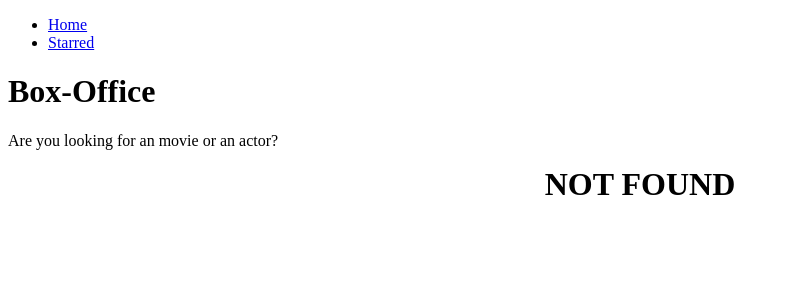
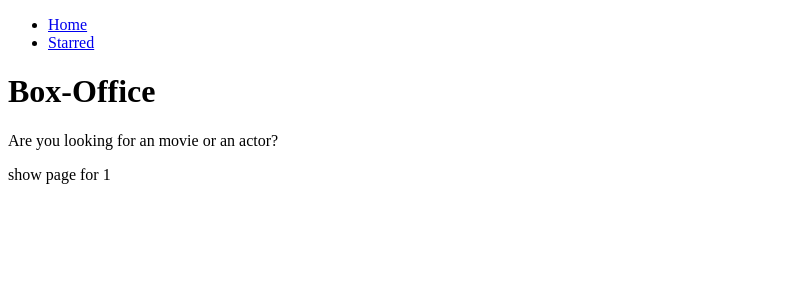
Before and after one commit to gopala142002/Box-Office, a React (Create React App) app: page /show/1 in a window 1280 px wide. Before the commit this address had no page. Shown: the top 300 px of the page, without its empty margins (0-789 px from the left). Built offline with nearby package versions, Linux system fonts and the light colour scheme.

Commit message:
created dynaminc show page

```diff
--- a/src/App.js
+++ b/src/App.js
@@ -3,6 +3,7 @@
 // import Contact from './pages/Contact';
 import Starred from "./pages/Starred";
 import MainLayout from "./components/MainLayout";
+import Show from "./pages/Show";
 const App = () => {
   return (
     <>
@@ -13,6 +14,7 @@
           <Route path="/" element={<Home />} />
           <Route path="/Starred" element={<Starred />} />
           {/* <Route/> */}
+          <Route path="/show/:showId" element={<Show/>}/>
           <Route
             path="*"
             element={
--- a/src/components/actors/ActorCard.jsx
+++ b/src/components/actors/ActorCard.jsx
@@ -1,5 +1,5 @@
 import { Link } from "react-router-dom";
-const ActorCard=({name,imgURL,gender,country,birthday,deathday})=>{
+const ActorCard=({name,imgURL,gender,id,country,birthday,deathday})=>{
     // const summaryStripped=summary?summary.split(" ").slice(0,10).join(' ').replace(/<.+?>/g,''):"No descriptipn";
     return(
         <div>
@@ -13,7 +13,7 @@
             <p>{deathday ? `Died ${deathday}`:'Alive'}</p>
             {/* <p>{summaryStripped}</p> */}
             <div>
-                <Link to="/">Read more</Link>
+                <Link to={`/show/${id}`}>Read more</Link>
                 <button type="button">Star me</button>
             </div>
         </div>
--- a/src/components/shows/ShowCard.jsx
+++ b/src/components/shows/ShowCard.jsx
@@ -1,5 +1,5 @@
 import { Link } from "react-router-dom";
-const ShowCard=({name,imgURL,summary})=>{
+const ShowCard=({name,imgURL,id,summary})=>{
     const summaryStripped=summary?summary.split(" ").slice(0,10).join(' ').replace(/<.+?>/g,''):"No descriptipn";
     return(
         <div>
@@ -9,7 +9,7 @@
             <h1>{name}</h1>
             <p>{summaryStripped}</p>
             <div>
-                <Link to="/">Read more</Link>
+                <Link to={`/show/${id}`}>Read more</Link>
                 <button type="button">Star me</button>
             </div>
         </div>
--- /dev/null
+++ b/src/pages/Show.jsx
@@ -0,0 +1,8 @@
+import { useParams } from "react-router-dom";
+const Show=()=>{
+    const {showId}=useParams();
+    return(
+        <div>show page for {showId}</div>
+    )
+};
+export default Show;
```
